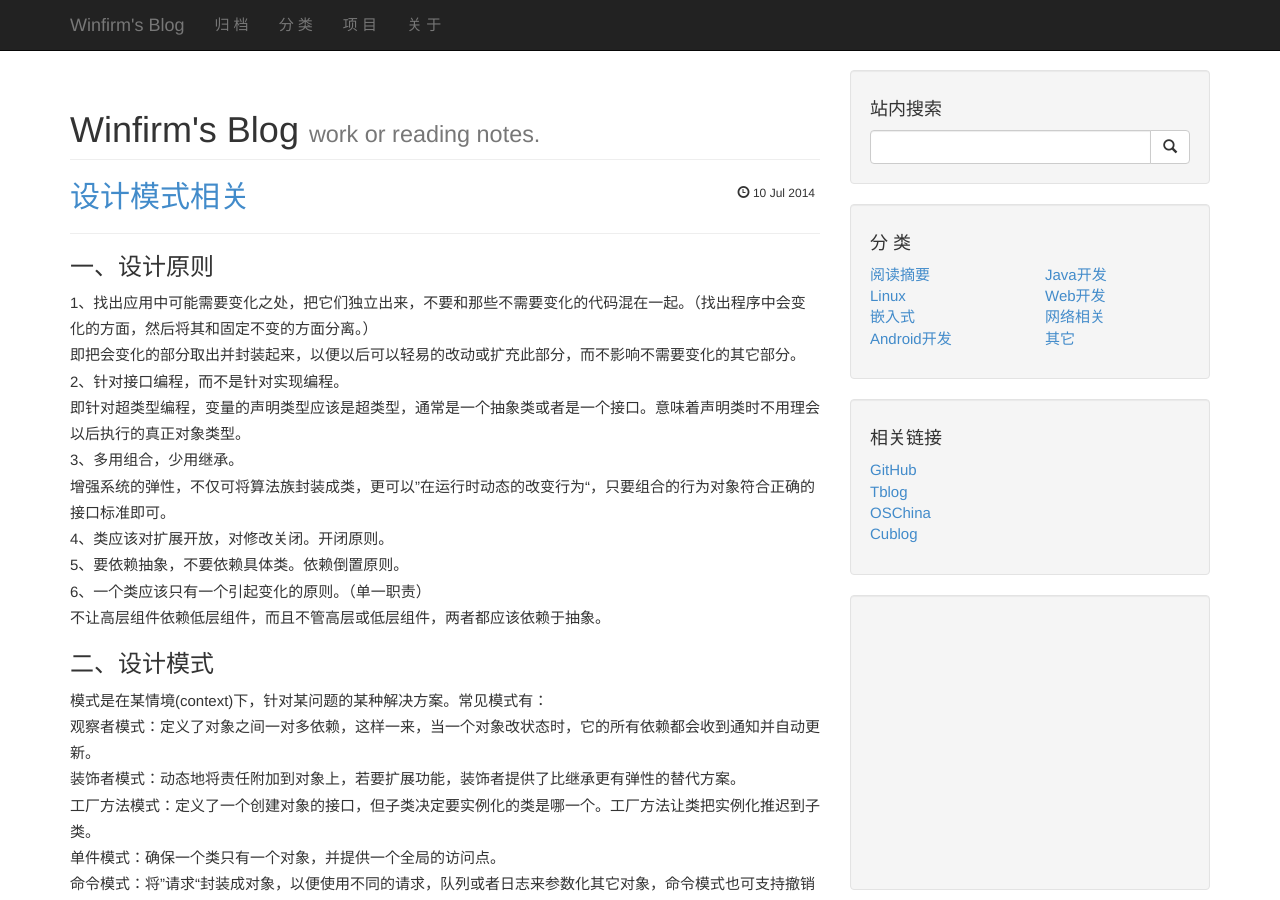
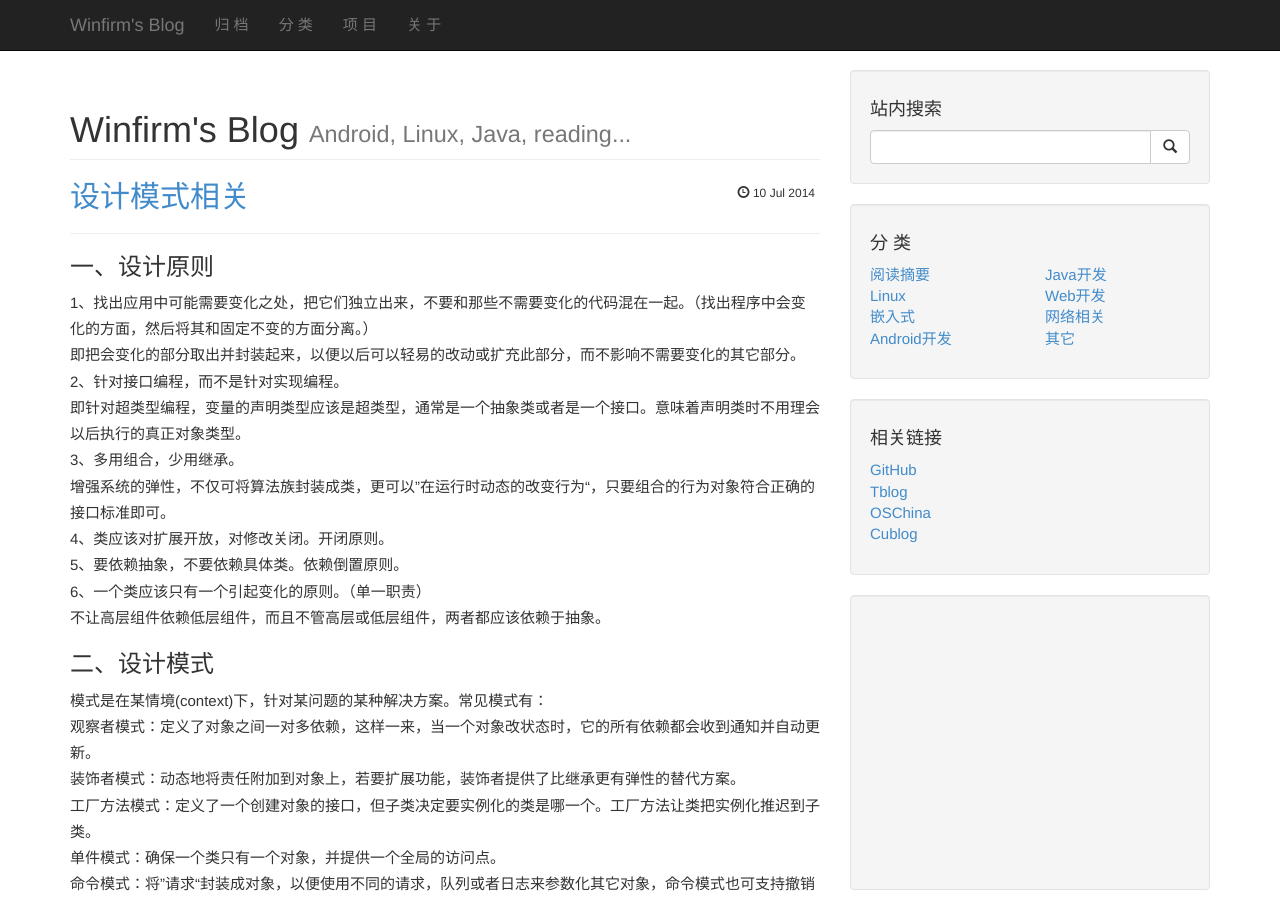
Before and after one commit to wdyggh/wdyggh.github.com, a Jekyll site: the page built from index.html, in a window 1280 px wide and 900 px high. Built offline with Jekyll 4.4.1, drawn with Linux system fonts in a browser that asks for light colours; Markdown is read by kramdown in place of the engine named in the settings; the list of posts is cut into pages by our own code; comment, search, counter and statistics services are not loaded.

Commit message:
Update index.html

```diff
--- a/index.html
+++ b/index.html
@@ -5,7 +5,7 @@ title: "Winfirm's Blog - by Steven Pan(潘学文)"
 <h1 class="page-header">
   Winfirm's Blog
   <small>
-    work or reading notes.
+    Android, Linux, Java, reading...
   </small>
 </h1>
 {% for post in paginator.posts %}
```
